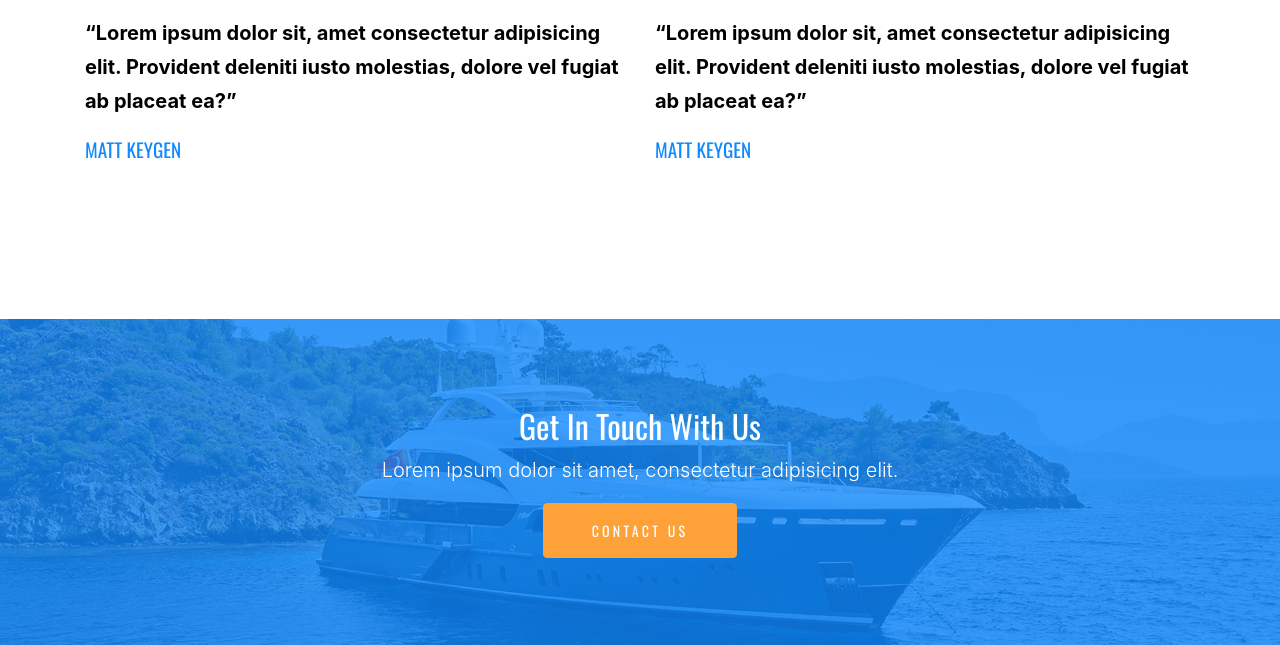
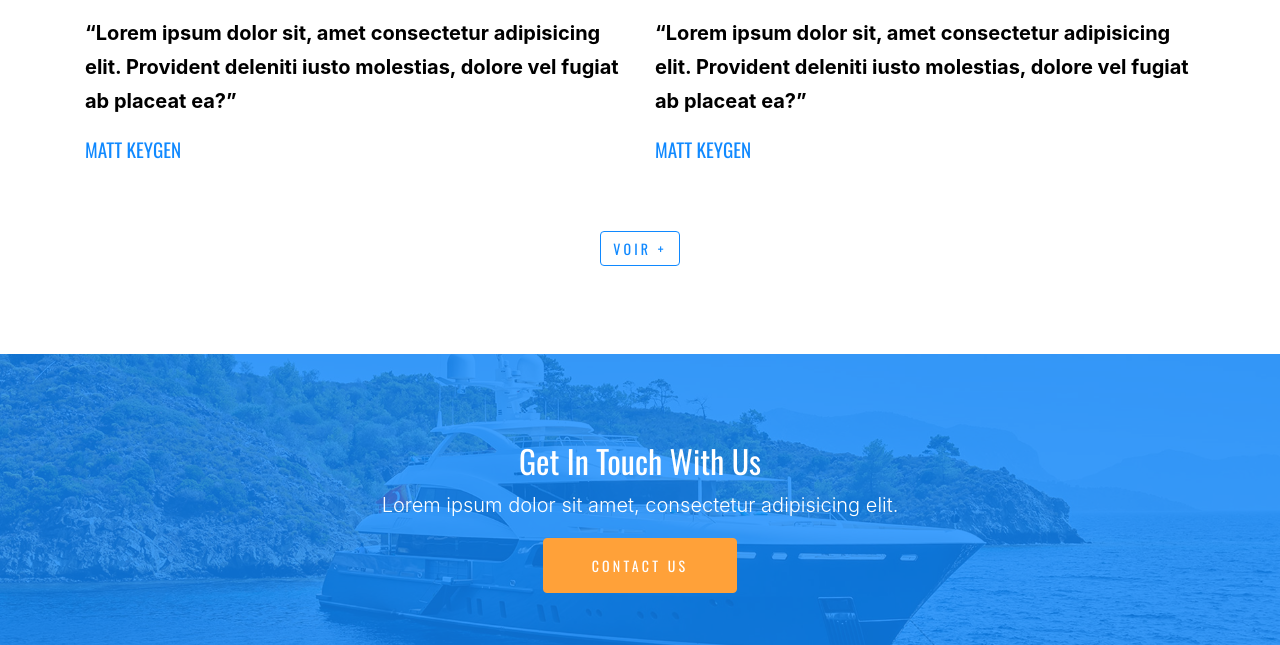
Before and after one commit to gbelecedric/projet_de_groupe1, a Django app: page /testimonial in a window 1280 px wide. Shown: the part 2247-2892 px from the top of the page. Run offline with Django 3.2, Linux system fonts and the light colour scheme; some libraries are stand-ins or nearby versions; some web fonts are replaced.

Commit message:
ajout de bouton voir plus
dans le testimonial

```diff
--- a/unitygroupe/templates/pages/voyage/testimonial.html
+++ b/unitygroupe/templates/pages/voyage/testimonial.html
@@ -124,6 +124,7 @@
                 </div>
             </div>
         </div>
+        <center><a><button type="button" class="btn btn-outline-primary">Voir +</button></a></center>
     </div>
 </div>
 
@@ -141,4 +142,5 @@
     </div>
 </div>
 </div>
+
 {% endblock content %}
```
